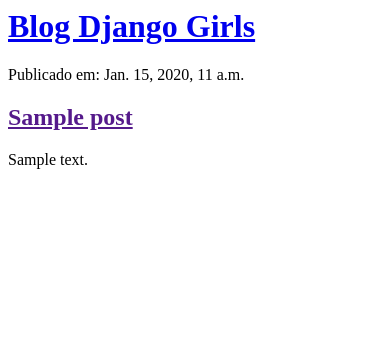
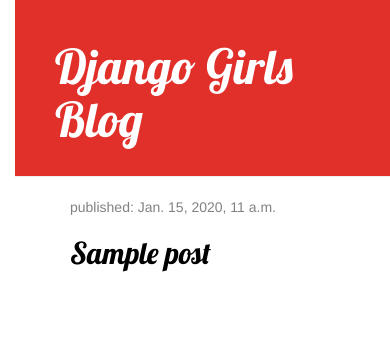
Before and after one commit to rfreitaz/myfirstblog, a Django app: page / in a window 390 px wide. Shown: the top 339 px of the page. Run offline with Django 3.2, Linux system fonts and the light colour scheme; tables that the repository leaves empty hold one stand-in row (values such as "Sample post"); some libraries are stand-ins or nearby versions.

Commit message:
Adicionados templates detalhes da chamada bem como o arquivo CSS para o site.

```diff
--- /dev/null
+++ b/myenv/blog/static/css/blog.css
@@ -0,0 +1,49 @@
+body {
+    padding-left: 15px;
+}
+.page-header {
+    background-color: #E12F2A;
+    margin-top: 0;
+    padding: 20px 20px 20px 40px;
+}
+
+.page-header h1, .page-header h1 a, .page-header h1 a:visited, .page-header h1 a:active {
+    color: #ffffff;
+    font-size: 36pt;
+    text-decoration: none;
+}
+
+.content {
+    margin-left: 40px;
+}
+
+h1, h2, h3, h4 {
+    font-family: 'Lobster', cursive;
+}
+
+.date {
+    color: #828282;
+}
+
+.save {
+    float: right;
+}
+
+.post-form textarea, .post-form input {
+    width: 100%;
+}
+
+.top-menu, .top-menu:hover, .top-menu:visited {
+    color: #ffffff;
+    float: right;
+    font-size: 26pt;
+    margin-right: 20px;
+}
+
+.post {
+    margin-bottom: 70px;
+}
+
+.post h2 a, .post h2 a:visited {
+    color: #000000;
+}
--- /dev/null
+++ b/myenv/blog/templates/blog/base.html
@@ -0,0 +1,23 @@
+{% load static %}
+<html>
+    <head>
+        <title>Blog Django Girls</title>
+        <link rel="stylesheet" href="//maxcdn.bootstrapcdn.com/bootstrap/3.2.0/css/bootstrap.min.css">
+        <link rel="stylesheet" href="//maxcdn.bootstrapcdn.com/bootstrap/3.2.0/css/bootstrap-theme.min.css">
+        <link rel="stylesheet" href="//fonts.googleapis.com/css?family=Lobster&subset=latin,latin-ext" type="text/css">
+        <link rel="stylesheet" href="{% static 'css/blog.css' %}">
+    </head>
+<body>
+    <div class="page-header">
+        <h1><a href="/">Django Girls Blog</a></h1>
+    </div>
+    <div class="content container">
+        <div class="row">
+            <div class="col-md-8">
+                {% block content %}
+                {% endblock %}
+            </div>
+        </div>
+    </div>
+</body>
+</html>
--- a/myenv/blog/templates/blog/post_list.html
+++ b/myenv/blog/templates/blog/post_list.html
@@ -1,28 +1,12 @@
-<html>
-    <head>
-        <title>Blog Django Girls</title>
-    </head>
-    <body>
-        <div>
-            <h1><a href="/">Blog Django Girls</a></h1>
+{% extends 'blog/base.html' %}
+{% block content %}
+{% for post in posts %}
+    <div class="post">
+        <div class="date">
+            <p>published: {{ post.published_date }}</p>
         </div>
-        {% for post in posts %}
-            <div>
-                <p>Publicado em: {{ post.published_date }}</p>
-                <h2><a href="">{{ post.title }}</a></h2>
-                <p>{{ post.text|linebreaksbr }}</p>
-            </div>
-        {% endfor %}
-        <!-- <div>
-            <p>publicado: 14.06.2014, 12:14</p>
-            <h2><a href="">Meu primeiro post</a></h2>
-            <p>Aenean eu leo quam. Pellentesque ornare sem lacinia quam venenatis vestibulum. Donec id elit non mi porta gravida at eget metus. Fusce dapibus, tellus ac cursus commodo, tortor mauris condimentum nibh, ut fermentum massa justo sit amet risus.</p>
-        </div>
-
-        <div>
-            <p>publicado: 14.06.2014, 12:14</p>
-            <h2><a href="">Meu segundo post</a></h2>
-            <p>Aenean eu leo quam. Pellentesque ornare sem lacinia quam venenatis vestibulum. Donec id elit non mi porta gravida at eget metus. Fusce dapibus, tellus ac cursus commodo, tortor mauris condimentum nibh, ut f.</p>
-        </div> -->
-    </body>
-</html>
+        <h2><a href="{% url 'post_detail' pk=post.pk %}">{{ post.title }}</a></h2>
+        <!-- <p>{{ post.text|linebreaksbr }}</p> -->
+    </div>
+{% endfor %}
+{% endblock %}
--- a/myenv/blog/urls.py
+++ b/myenv/blog/urls.py
@@ -3,4 +3,5 @@ from . import views
 
 urlpatterns = [
     path('', views.post_list, name='post_list'),
+    path('post/<int:pk>/', views.post_detail, name='post_detail'),
 ]
--- a/myenv/blog/views.py
+++ b/myenv/blog/views.py
@@ -1,4 +1,4 @@
-from django.shortcuts import render
+from django.shortcuts import render, get_object_or_404
 from django.utils import timezone
 from .models import Post
 
@@ -6,3 +6,6 @@ from .models import Post
 def post_list(request):
     posts = Post.objects.filter(published_date__lte=timezone.now()).order_by('published_date')
     return render(request, 'blog/post_list.html', {'posts': posts})
+def post_detail(request, pk):
+    post = get_object_or_404(Post, pk=pk)
+    return render(request, 'blog/post_detail.html', {'post': post})
```
Also changed, not shown: myenv/blog/templates/blog/post_detail.html (added, +12 -0 lines).
